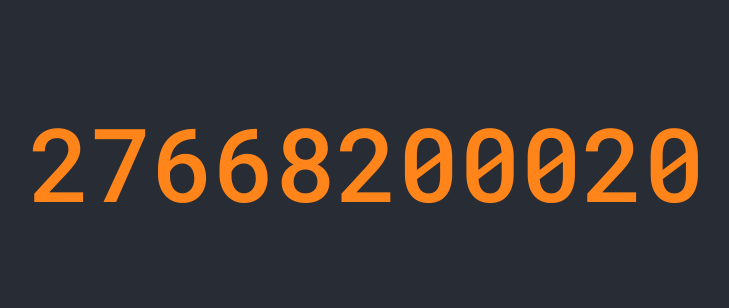
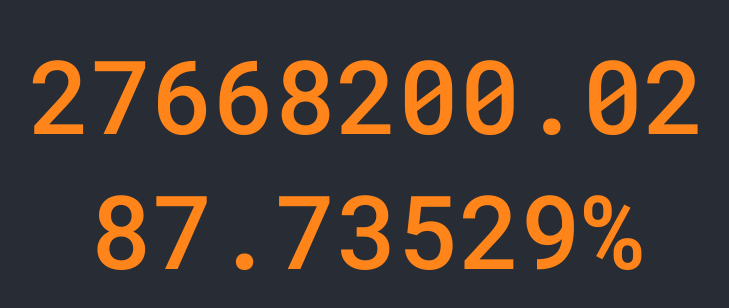
Before and after one commit to yujingz/unixnano, a React (Create React App) app: page /count-down in a window 1280 px wide. Shown: the part 238-546 px from the top of the page, without its empty margins (273-1002 px from the left). Built offline with nearby package versions, Linux system fonts and the light colour scheme.

Commit message:
add percentage and fix bug

```diff
--- a/src/components/CountDown.tsx
+++ b/src/components/CountDown.tsx
@@ -1,10 +1,13 @@
 import React, { useState, useEffect } from "react";
 import "../App.css";
 
+const total = 365 * 24 * 3600;
+
 export default function CountDown() {
-  const [currentTime, setCurrentTime] = useState(+new Date());
+  const [currentTime, setCurrentTime] = useState(+new Date()); // MS
   const targetTime = new Date("2021-09-16T09:00:00");
-  const delta = +targetTime - +currentTime;
+
+  const delta = +targetTime / 1000 - +currentTime / 1000;
 
   useEffect(() => {
     let timer: NodeJS.Timeout;
@@ -22,7 +25,10 @@ export default function CountDown() {
 
   return (
     <div className="App">
-      <div className="current-time-box">{delta}</div>
+      <div className="current-time-box">{delta.toFixed(2)}</div>
+      <div className="current-time-box">
+        {((delta / total) * 100).toFixed(5)}%
+      </div>
     </div>
   );
 }
```
